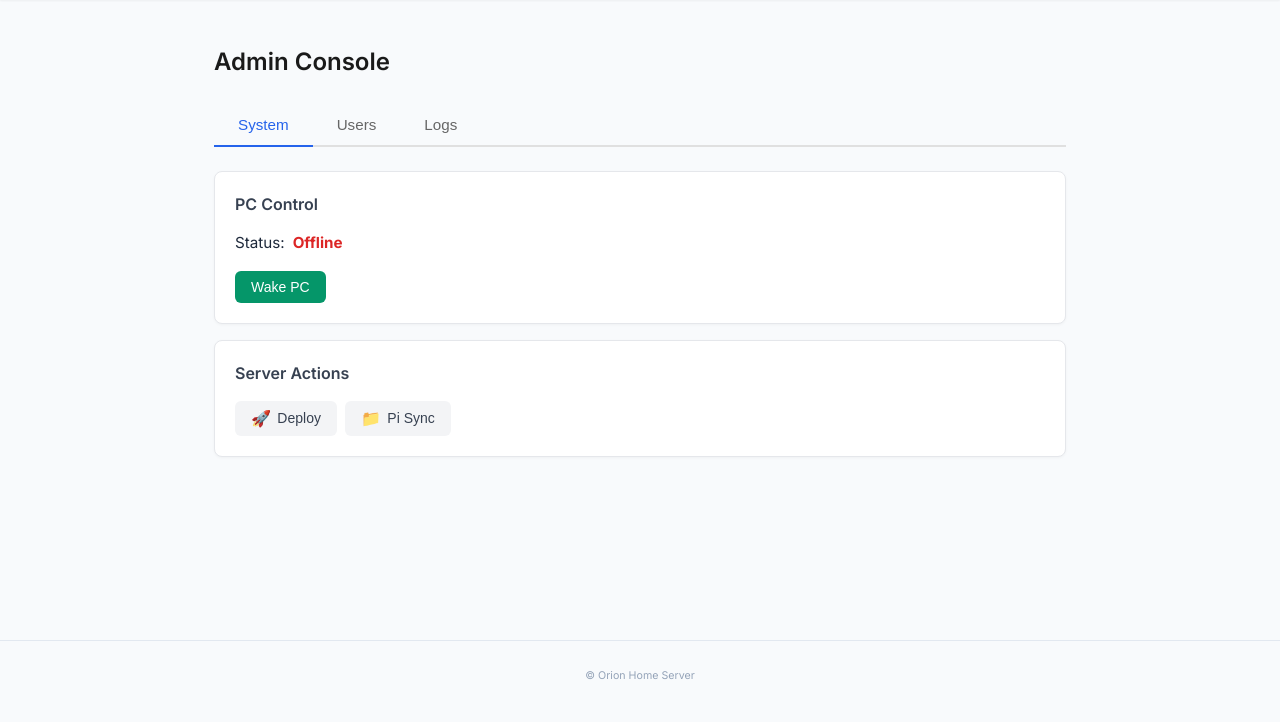
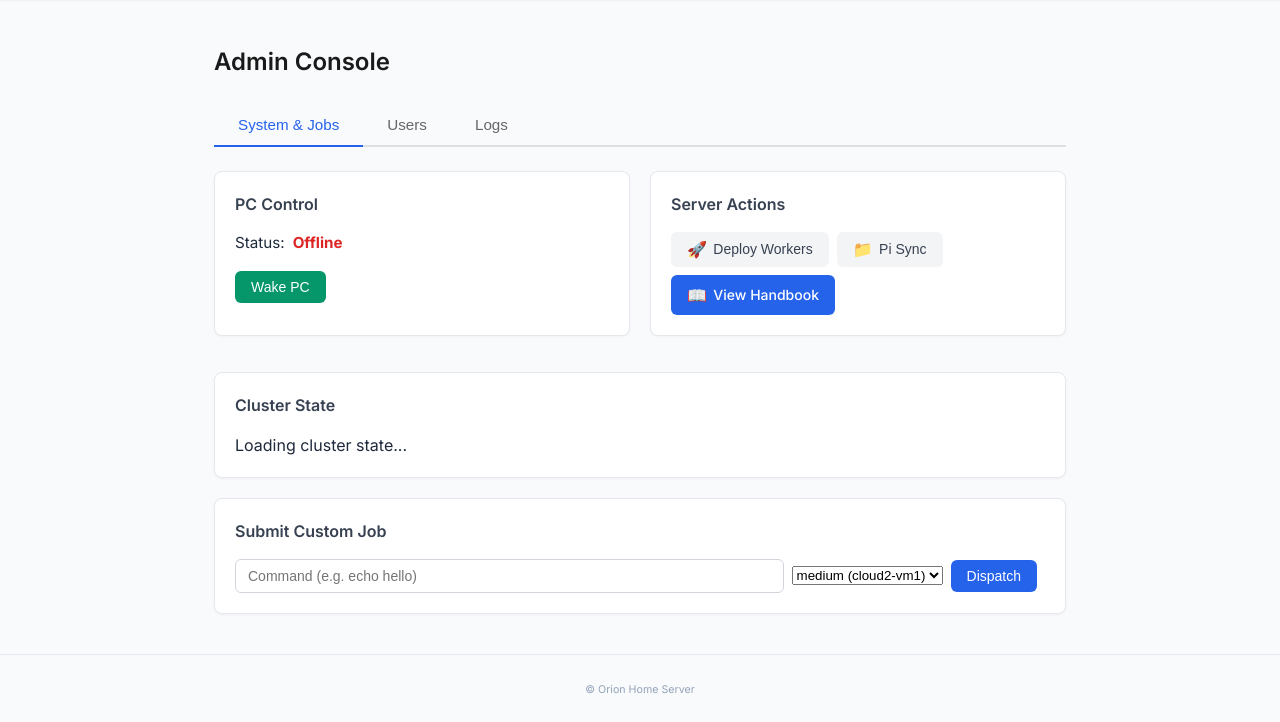
Before and after one commit to orionnishu/orion-app, a FastAPI app: template app/templates/admin.html in a window 1280 px wide. Shown: the part 80-802 px from the top of the page. Before the commit the page ends 759 px from the top, so only its background shows below. Run offline with FastAPI, Linux system fonts and the light colour scheme; the template is opened without the code that fills it, so the values that code supplies are empty.

Commit message:
Consolidate System and Jobs UI and add Handbook link

```diff
--- a/app/main.py
+++ b/app/main.py
@@ -46,6 +46,7 @@ def authenticate(credentials: HTTPBasicCredentials = Depends(security)):
 # --------------------
 templates = Jinja2Templates(directory="app/templates")
 app.mount("/static", StaticFiles(directory="app/static"), name="static")
+app.mount("/docs_static", StaticFiles(directory="docs"), name="docs_static")
 
 # --------------------
 # PC config
--- a/app/templates/admin.html
+++ b/app/templates/admin.html
@@ -6,14 +6,16 @@
 
   <!-- Tab Navigation -->
   <nav class="admin-tabs">
-    <button class="tab-btn active" onclick="showTab('system')">System</button>
+    <button class="tab-btn active" onclick="showTab('system')">System & Jobs</button>
     <button class="tab-btn" onclick="showTab('users')">Users</button>
     <button class="tab-btn" onclick="showTab('logs')">Logs</button>
   </nav>
 
-  <!-- System Tab -->
+  <!-- System & Jobs Tab -->
   <section id="tab-system" class="tab-content active">
-    <div class="card">
+    <!-- Quick Actions -->
+    <div style="display: flex; gap: 20px;">
+      <div class="card" style="flex: 1;">
         <h3>PC Control</h3>
         <div class="status-row">
           <span>Status:</span>
@@ -22,16 +24,43 @@
         <div class="action-row" id="pc-actions"></div>
       </div>
 
-    <div class="card">
+      <div class="card" style="flex: 1;">
         <h3>Server Actions</h3>
         <div class="action-row">
           <button class="btn" onclick="runAction('deploy')">
-          <span class="icon">🚀</span> Deploy
+            <span class="icon">🚀</span> Deploy Workers
           </button>
           <button class="btn" onclick="runAction('pisync')">
             <span class="icon">📁</span> Pi Sync
           </button>
+          <a href="/docs_static/ADMIN_HANDBOOK.md" target="_blank" class="btn btn-primary"
+            style="text-decoration: none;">
+            <span class="icon">📖</span> View Handbook
+          </a>
         </div>
+      </div>
+    </div>
+
+    <!-- Cluster State -->
+    <div class="card" style="margin-top: 20px;">
+      <h3>Cluster State</h3>
+      <div id="cluster-state-content">Loading cluster state...</div>
+    </div>
+
+    <!-- Submit Custom Job -->
+    <div class="card" style="margin-top: 20px;">
+      <h3>Submit Custom Job</h3>
+      <form id="submit-job-form" class="inline-form" onsubmit="submitJob(event)">
+        <input type="text" id="job-command" name="command" placeholder="Command (e.g. echo hello)" required
+          style="flex: 2;">
+        <select name="queue" id="job-queue">
+          <option value="orion:queue:default">default</option>
+          <option value="orion:queue:medium" selected>medium (cloud2-vm1)</option>
+          <option value="orion:queue:large">large (cloud1-vm1)</option>
+        </select>
+        <button type="submit" class="btn btn-primary">Dispatch</button>
+        <span id="job-submit-status"></span>
+      </form>
     </div>
   </section>
 
@@ -97,6 +126,7 @@
 
     if (tabName === 'users') loadUsers();
     if (tabName === 'logs') refreshLogs();
+    if (tabName === 'system') refreshClusterState();
   }
 
   // PC Status
@@ -230,6 +260,80 @@
     closeDeleteModal();
   }
 
+  // Cluster State
+  async function refreshClusterState() {
+    if (!document.getElementById('tab-system').classList.contains('active')) return;
+
+    try {
+      const res = await fetch(BASE_PATH + '/admin/api/jobs/cluster-state');
+      const data = await res.json();
+      const container = document.getElementById('cluster-state-content');
+
+      let html = `<div style="display: flex; gap: 20px; margin-bottom: 20px;">`;
+
+      // Queues
+      html += `<div style="flex: 1;"><h4>Queues</h4><ul>`;
+      for (const [q, count] of Object.entries(data.queues)) {
+        html += `<li><strong>${q}</strong>: ${count} pending</li>`;
+      }
+      html += `</ul></div>`;
+
+      // Active Workers
+      html += `<div style="flex: 1;"><h4>Active Workers</h4>`;
+      if (Object.keys(data.active_workers).length === 0) {
+        html += `<p class="status-offline">No workers currently alive.</p>`;
+      } else {
+        html += `<ul>`;
+        for (const [w, info] of Object.entries(data.active_workers)) {
+          const statusClass = info.status === 'idle' ? 'status-success' : 'status-pending';
+          const jobText = info.current_job ? ` (Job: ${info.current_job})` : '';
+          html += `<li><strong>${w}</strong>: <span class="${statusClass}">${info.status}</span>${jobText}<br>
+                   <small>Idle for ${info.idle_time}s | Queue: ${info.queue}</small></li>`;
+        }
+        html += `</ul>`;
+      }
+      html += `</div></div>`;
+
+      container.innerHTML = html;
+    } catch (e) {
+      document.getElementById('cluster-state-content').innerHTML = '<div class="error">Failed to load cluster state</div>';
+    }
+  }
+
+  // Submit Job
+  async function submitJob(event) {
+    event.preventDefault();
+    const statusEl = document.getElementById('job-submit-status');
+    const form = document.getElementById('submit-job-form');
+    const formData = new FormData(form);
+
+    statusEl.textContent = 'Submitting...';
+    statusEl.className = 'status-pending';
+
+    try {
+      const res = await fetch(BASE_PATH + '/admin/api/job/submit', {
+        method: 'POST',
+        body: formData
+      });
+      const data = await res.json();
+
+      if (res.ok) {
+        statusEl.textContent = `✓ Dispatched (${data.job_id})`;
+        statusEl.className = 'status-success';
+        form.reset();
+        refreshClusterState();
+      } else {
+        statusEl.textContent = data.detail || 'Failed';
+        statusEl.className = 'status-error';
+      }
+    } catch (e) {
+      statusEl.textContent = 'Failed';
+      statusEl.className = 'status-error';
+    }
+
+    setTimeout(() => { statusEl.textContent = ''; }, 5000);
+  }
+
   // Logs
   async function refreshLogs() {
     try {
@@ -246,6 +350,7 @@
   // Init
   refreshStatus();
   setInterval(refreshStatus, 10000);
+  setInterval(refreshClusterState, 5000);
 </script>
 
 {% endblock %}
```
Lines whose indentation alone changed are shown as unchanged.
